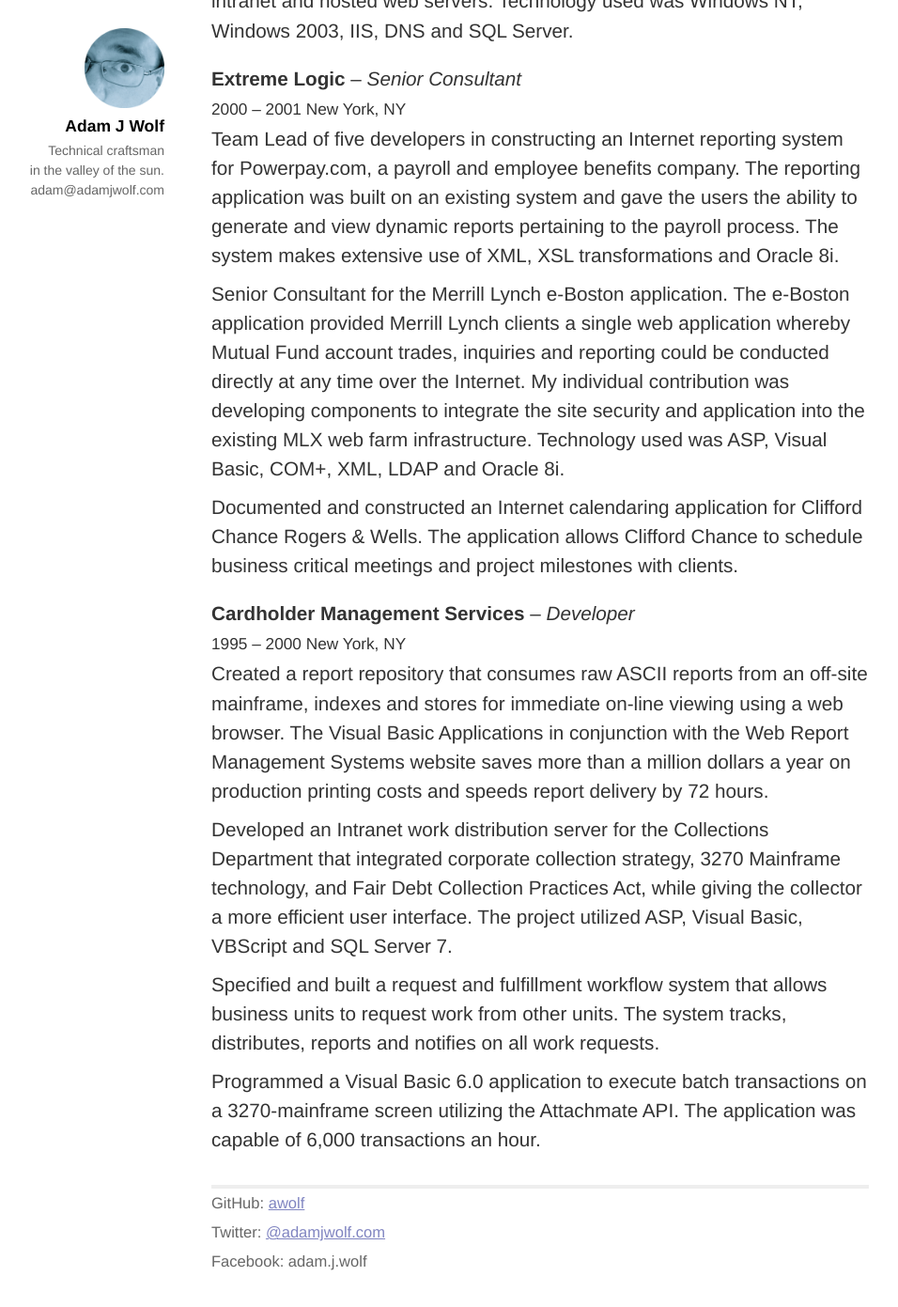
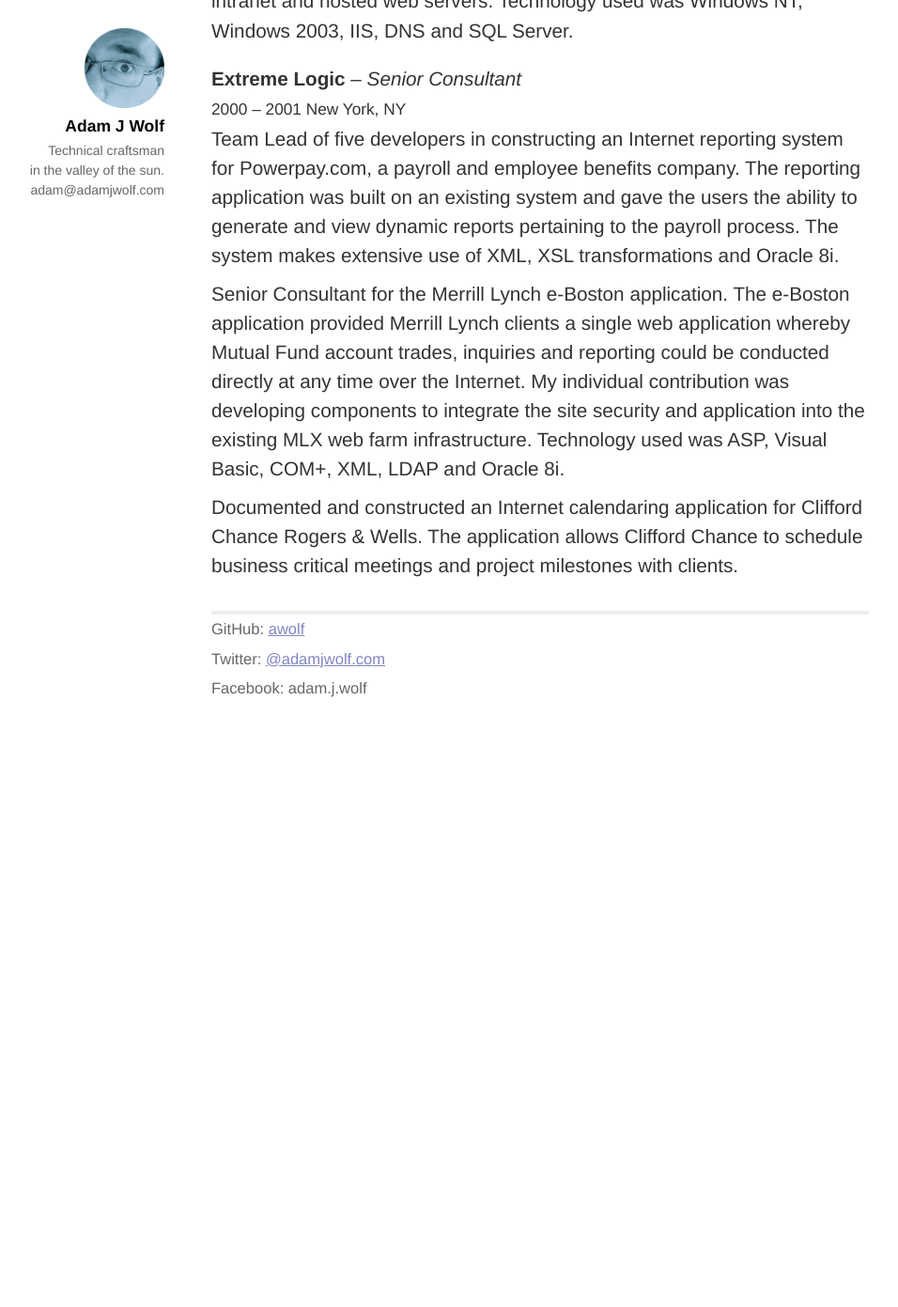
Before and after one commit to awolf/awolf.github.io, a Jekyll site: the page built from resume.html, in a window 1280 px wide and 1400 px high, scrolled down 3750 px. Shown: the top 1391 px of the window at 94% size, without its empty margins (65-1021 px from the left). Built offline with Jekyll 4.4.1, drawn with Linux system fonts in a browser that asks for light colours; Markdown is read by kramdown in place of the engine named in the settings; after the commit the page ends 4539 px from its top, so only the background shows below that.

Commit message:
remove cardworks

```diff
--- a/resume.html
+++ b/resume.html
@@ -27,7 +27,6 @@ title: Resume
                 <li>SharePoint 2007 / 2010 / 2013</li>
                 <li>Team Foundation Server (TFS)</li>
                 <li>Windows Azure</li>
-
             </ul>
         </section> </br>
 
@@ -197,33 +196,5 @@ title: Resume
                 </ul>
             </section>
         </section>
-        <section class="resume-position">
-            <header>
-                <div ><strong>Cardholder Management Services </strong> &#8211; <em>Developer</em></div>
-                <small>1995 &#8211; 2000 New York, NY</small>
-            </header>
-            <section>
-                <ul>
-                    <li>
-                        Created a report repository that consumes raw ASCII reports from an off-site mainframe, indexes and stores for
-                        immediate on-line viewing using a web browser. The Visual Basic Applications in conjunction with the Web Report
-                        Management Systems website saves more than a million dollars a year on production printing costs and speeds
-                        report delivery by 72 hours.
-                    </li>
-                    <li>
-                        Developed an Intranet work distribution server for the Collections Department that integrated corporate
-                        collection strategy, 3270 Mainframe technology, and Fair Debt Collection Practices Act, while giving the collector a more efficient user interface. The project utilized ASP, Visual Basic, VBScript and SQL Server 7.
-                    </li>
-                    <li>
-                        Specified and built a request and fulfillment workflow system that allows business units to request work from
-                        other units. The system tracks, distributes, reports and notifies on all work requests.
-                    </li>
-                    <li>
-                        Programmed a Visual Basic 6.0 application to execute batch transactions on a 3270-mainframe screen utilizing
-                        the Attachmate API. The application was capable of 6,000 transactions an hour.
-                    </li>
-                </ul>
-            </section>
-        </section>
     </section>
     <!-- End resume Section -->
```
